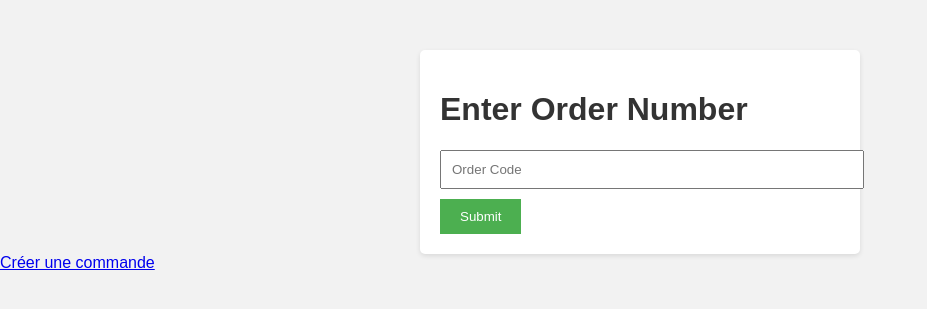
After one commit to Callypige/automate_glacier, a Django app: page /retrieve_order/ in a window 1280 px wide. The commit adds this page. Shown: the top 309 px of the page, without its empty margins (0-927 px from the left). Run offline with Django 4.2, Linux system fonts and the light colour scheme.

Commit message:
Create view + template for retrieve order

```diff
--- a/glacier_automate/glacier/templates/glacier/create_order.html
+++ b/glacier_automate/glacier/templates/glacier/create_order.html
@@ -58,5 +58,6 @@
         {% endfor %}
         <button type="submit">Submit</button>
     </form>
+    <a href="{% url 'retrieve_order' %}" class="btn btn-primary">Retrouver une commande</a>
 </body>
 </html>
--- a/glacier_automate/glacier/templates/glacier/order_detail.html
+++ b/glacier_automate/glacier/templates/glacier/order_detail.html
@@ -61,5 +61,7 @@
         <strong>Prix total :</strong> {{ order.calculate_total_price }} €
       </p>
     </div>
+    <a href="{% url 'create_order' %}">Créer une commande</a>
+    <a href="{% url 'retrieve_order' %}" class="btn btn-primary">Retrouver une commande</a>
   </body>
 </html>
--- /dev/null
+++ b/glacier_automate/glacier/templates/glacier/retrieve_order.html
@@ -0,0 +1,57 @@
+<!DOCTYPE html>
+<html>
+  <head>
+    <title>Enter Order Number</title>
+    <style>
+      body {
+        font-family: Arial, sans-serif;
+        background-color: #f2f2f2;
+        margin: 0;
+        padding: 0;
+      }
+
+      h1 {
+        color: #333;
+      }
+
+      .form-container {
+        background-color: #fff;
+        padding: 20px;
+        border-radius: 5px;
+        box-shadow: 0 2px 5px rgba(0, 0, 0, 0.1);
+        max-width: 400px;
+        margin: 0 auto;
+        margin-top: 50px;
+      }
+
+      .form-container input[type="text"] {
+        width: 100%;
+        padding: 10px;
+        margin-bottom: 10px;
+      }
+
+      .form-container button[type="submit"] {
+        padding: 10px 20px;
+        background-color: #4caf50;
+        color: #fff;
+        border: none;
+        cursor: pointer;
+      }
+
+      .form-container button[type="submit"]:hover {
+        background-color: #45a049;
+      }
+    </style>
+  </head>
+  <body>
+    <div class="form-container">
+      <h1>Enter Order Number</h1>
+      <form method="POST">
+        {% csrf_token %}
+        <input type="text" name="order_code" placeholder="Order Code" required />
+        <button type="submit">Submit</button>
+      </form>
+    </div>
+    <a href="{% url 'create_order' %}">Créer une commande</a>
+  </body>
+</html>
--- a/glacier_automate/glacier/urls.py
+++ b/glacier_automate/glacier/urls.py
@@ -1,9 +1,10 @@
 from django.urls import path
 
-from glacier.views import create_order, order_detail
+from glacier.views import create_order, order_detail, retrieve_order
 
 urlpatterns = [
     path('', create_order, name='create_order'),
     path('details_order/<str:order_id>/', order_detail, name='order_detail'),
+    path('retrieve_order/', retrieve_order, name='retrieve_order'),
     # path('fill-pot/', fill_pot, name='fill_pot'),
 ]
--- a/glacier_automate/glacier/views.py
+++ b/glacier_automate/glacier/views.py
@@ -1,4 +1,4 @@
-from django.shortcuts import render, redirect, get_object_or_404
+from django.shortcuts import redirect, get_object_or_404
 from glacier.models import Flavor, Order, OrderFlavor
 from django.template import loader
 from django.http import HttpResponse
@@ -32,3 +32,15 @@ def order_detail(request, order_id):
     template = loader.get_template("glacier/order_detail.html")
     context = {"order": order, "flavors": flavors, "total_price": total_price}
     return HttpResponse(template.render(context, request))
+
+
+def retrieve_order(request):
+    if request.method == "POST":
+        order_code = request.POST.get("order_code")
+        order = get_object_or_404(Order, code=order_code)
+        return redirect("order_detail", order_id=order.id)
+
+    template = loader.get_template("glacier/retrieve_order.html")
+    context = {}
+
+    return HttpResponse(template.render(context, request))
```
